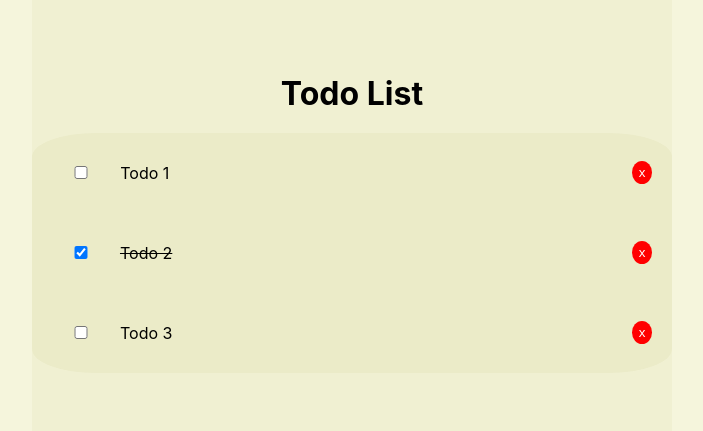
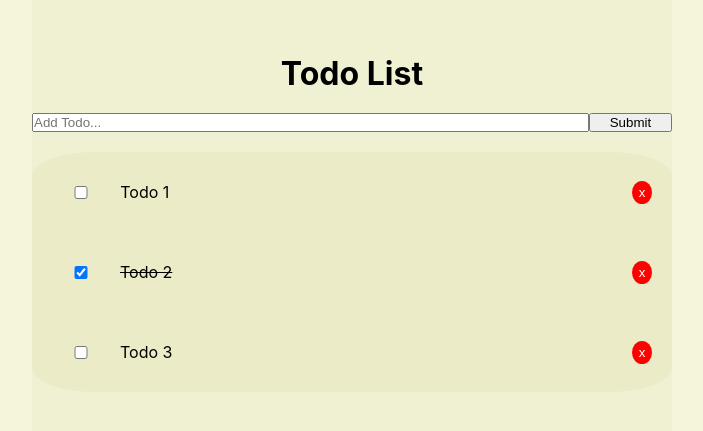
Before and after one commit to eliasfeijo/vue-todo-app, a Vue app: page / in a window 1280 px wide. Shown: the part 177-608 px from the top of the page, without its empty margins (288-991 px from the left). Built offline with nearby package versions, Linux system fonts and the light colour scheme.

Commit message:
AddTodo component. Handling addTodo event

```diff
--- a/src/App.vue
+++ b/src/App.vue
@@ -1,6 +1,7 @@
 <template>
   <div id="app">
     <h1>Todo List</h1>
+    <AddTodo v-on:addTodo="addTodo" />
     <TodoList
       v-bind:todos="todos"
       v-on:deleteTodo="deleteTodo"
@@ -11,6 +12,7 @@
 
 <script>
 import TodoList from './components/TodoList.vue';
+import AddTodo from './components/AddTodo.vue';
 
 const initialData = [
   {
@@ -34,6 +36,7 @@ export default {
   name: 'app',
   components: {
     TodoList,
+    AddTodo,
   },
   data() {
     return {
@@ -52,6 +55,14 @@ export default {
         }
         return todo;
       });
+    },
+    addTodo(todoTitle) {
+      const todo = {
+        id: 4,
+        title: todoTitle,
+        completed: false
+      };
+      this.todos = [...this.todos, todo];
     },
   },
 };
--- /dev/null
+++ b/src/components/AddTodo.vue
@@ -0,0 +1,37 @@
+<template>
+  <form class="add-todo" v-on:submit="addTodo">
+    <input type="text" placeholder="Add Todo..." v-model="todoTitle">
+    <input type="submit" value="Submit">
+  </form>
+</template>
+
+<script>
+export default {
+  name: 'AddTodo',
+  data() {
+    return {
+      todoTitle: "",
+    };
+  },
+  methods: {
+    addTodo: function (e) {
+      e.preventDefault();
+      this.$emit('addTodo', this.todoTitle);
+      this.todoTitle = "";
+    }
+  },
+}
+</script>
+
+<style scoped>
+  .add-todo {
+    display: flex;
+    padding: 10px;
+  }
+  .add-todo > input[type="text"] {
+    flex-grow: 10;
+  }
+  .add-todo > input[type="submit"] {
+    flex-grow: 1;
+  }
+</style>
```
